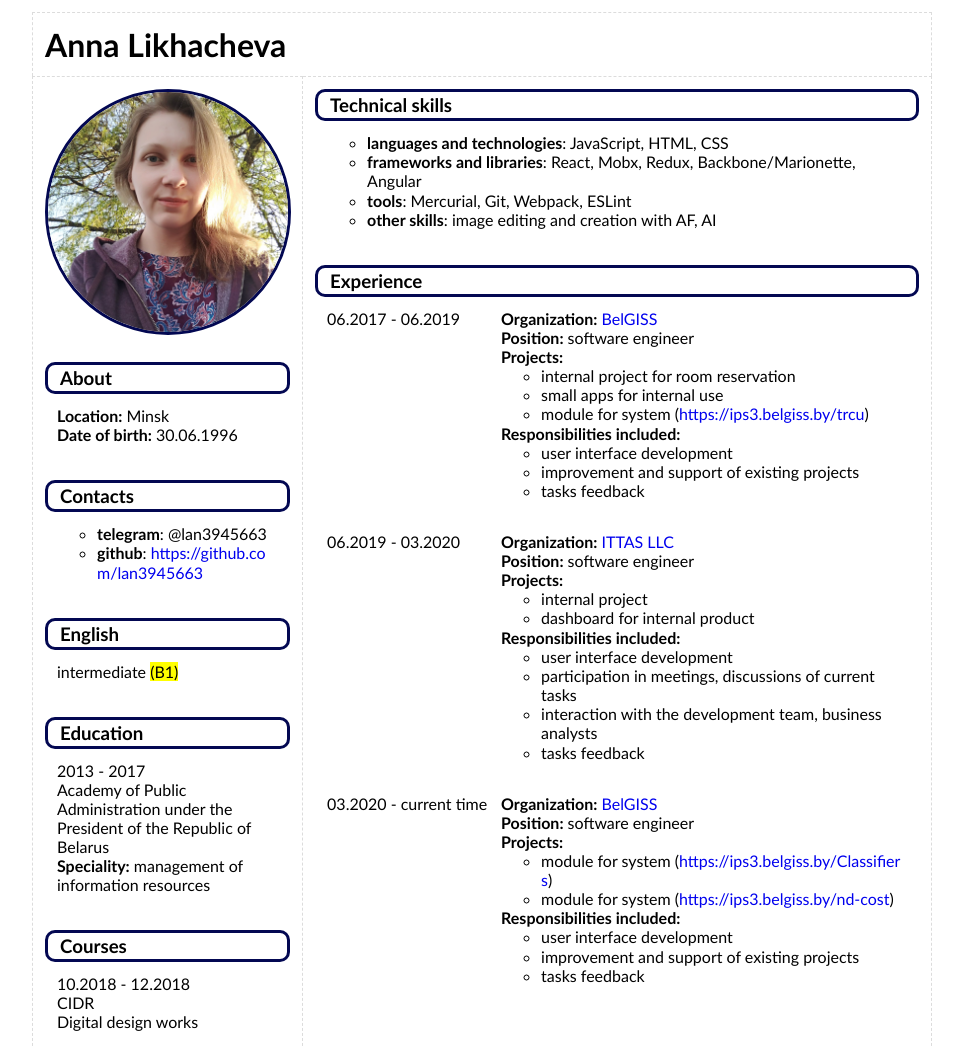
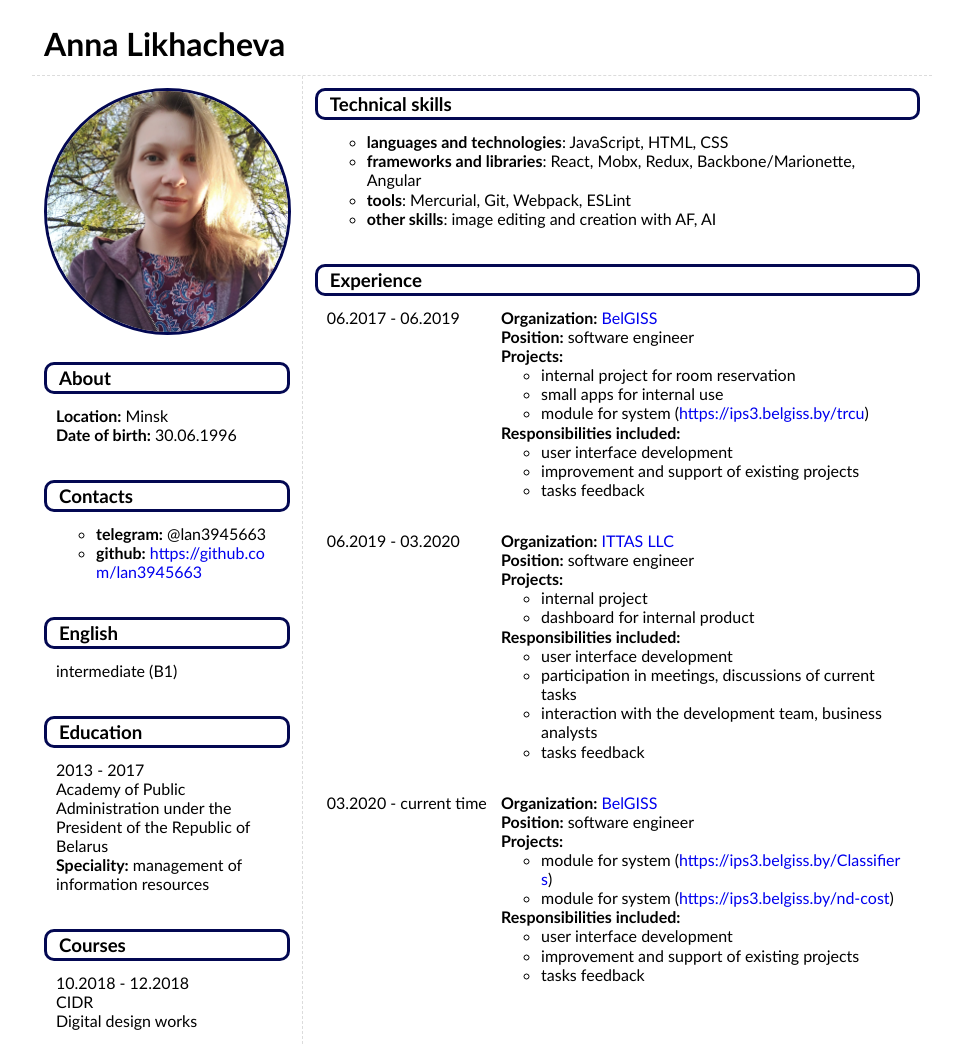
Before and after one commit to lan3945663/rsschool-cv, a plain HTML site: page index.html in a window 1280 px wide. Shown: the top 1046 px of the page, without its empty margins (158-1121 px from the left). Drawn offline with Linux system fonts and the light colour scheme.

Commit message:
refactor: change some css

```diff
--- a/index.html
+++ b/index.html
@@ -31,8 +31,8 @@
             </div>
             <div class="cv-content">
               <ul>
-                <li><b>telegram</b>: @lan3945663</li>
-                <li><b>github</b>: <a href="https://github.com/lan3945663/">https://github.com/lan3945663</a></li>
+                <li><b>telegram:</b> @lan3945663</li>
+                <li><b>github:</b> <a href="https://github.com/lan3945663/">https://github.com/lan3945663</a></li>
               </ul>
             </div>
           </section>
@@ -42,7 +42,7 @@
               <h3>English</h3>
             </div>
             <div class="cv-content">
-              intermediate <mark>(B1)</mark>
+              intermediate (B1)
             </div>
           </section>
 
@@ -181,7 +181,7 @@
           </div>
         </div>
         <div class="meta-info">
-          <span>2021</span>
+          2021
         </div>
       </footer>
     </div>
--- a/style.css
+++ b/style.css
@@ -2,6 +2,15 @@ body {
   margin: 0;
   font-family: Calibri;
 }
+
+ul { margin: 0; }
+
+ul li {
+  list-style-type: circle;
+  line-height: 1.2rem;
+}
+
+a { text-decoration: none; }
 
 .container {
   width: 900px;
@@ -9,71 +18,48 @@ body {
   margin: 0 auto;
 }
 
-.cv-block {
+h1 { margin: 0; }
+
+.header {
   padding: 12px;
+  border-bottom: 1px dashed #dcdcdc;
 }
+
+.cv-container { display: flex; }
+
+.cv-container a { word-break: break-all; }
 
 .cv-common {
   width: 30%;
-  border: 1px dashed gainsboro;
+  border-right: 1px dashed #dcdcdc;
 }
 
+.cv-specific { width: 70%; }
+
+.photo-container { padding-bottom: 24px; }
+
 .photo {
-  border-radius: 200px;
   width: 98%;
   height: auto;
   border: 3px solid #030852;
+  border-radius: 200px;
 }
 
-.photo-container {
-  padding-bottom: 24px;
-}
+.cv-block { padding: 12px; }
 
-ul li {
-  list-style-type: circle;
-  line-height: 1.2rem;
-}
-
-a {
-  text-decoration: none;
-}
-
-.cv-container a {
-  word-break: break-all;
-}
-
-.experience ul {
-  margin-top: 0px;
-  margin-bottom: 0px;
-}
-
-.cv-specific {
-  width: 70%;
-  border-right: 1px dashed gainsboro;
-  border-bottom: 1px dashed gainsboro;
-  border-top: 1px dashed gainsboro;
-}
-
-.cv-container {
-  display: flex;
-}
-
-.cv-title h3 {
-  margin: 0;
-}
+.cv-title h3 { margin: 0; }
 
 .cv-title {
+  padding: 2px 12px;
   border: 3px solid #030852;
-  padding: 2px 12px;
   border-radius: 10px;
 }
 
-.cv-content {
-  padding: 12px 12px;
-}
+.cv-content { padding: 12px 12px; }
 
-ul {
-  margin: 0px;
+.experience ul {
+  margin-top: 0;
+  margin-bottom: 0;
 }
 
 .company {
@@ -81,51 +67,29 @@ ul {
   flex-wrap: wrap;
 }
 
+.company-info { width: 70%; }
+
+.company-period { width: 30%; }
+
+.company-period,
 .company-info {
-  width: 70%;
-}
-
-.company-period {
-  width: 30%;
-}
-
-.company-period, .company-info {
   padding-bottom: 32px;
 }
 
-.header {
-  padding: 12px;
-  border-right: 1px dashed gainsboro;
-  border-top: 1px dashed gainsboro;
-  border-left: 1px dashed gainsboro;
-}
-
-h1 {
-  margin: 0;
-}
-
-footer {
-  border-right: 1px dashed gainsboro;
-  border-bottom: 1px dashed gainsboro;
-  border-left: 1px dashed gainsboro;
-}
+footer { border-top: 1px dashed #dcdcdc; }
 
 .logo-container {
   display: flex;
   align-items: stretch;
   padding: 12px;
-  border-bottom: 1px dashed gainsboro;
+  border-bottom: 1px dashed #dcdcdc;
 }
 
-.logo-container img {
-  height: 100%;
-}
+.logo-container img { height: 100%; }
 
 .logo-item {
   flex: 0.1 0 5%;
   text-align: right;
 }
 
-.meta-info {
-  text-align: center;
-}
+.meta-info { text-align: center; }
```
